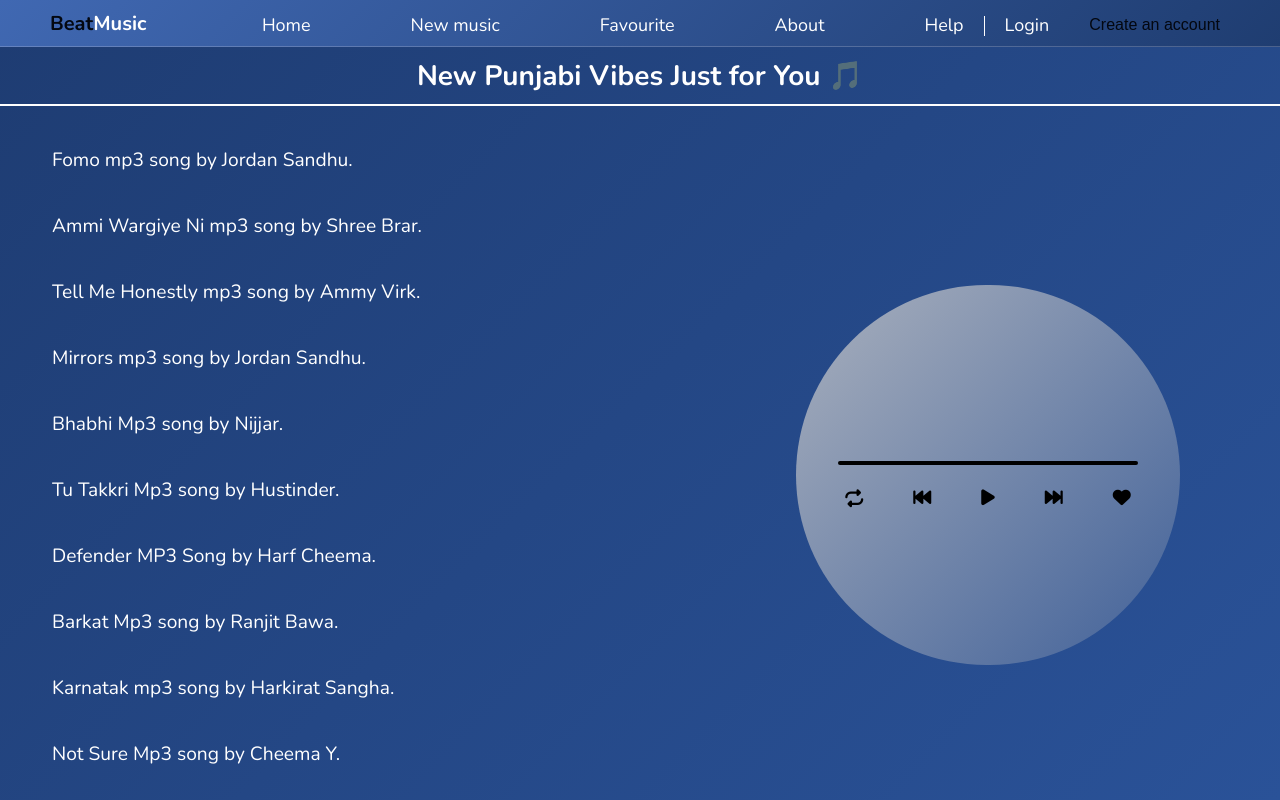
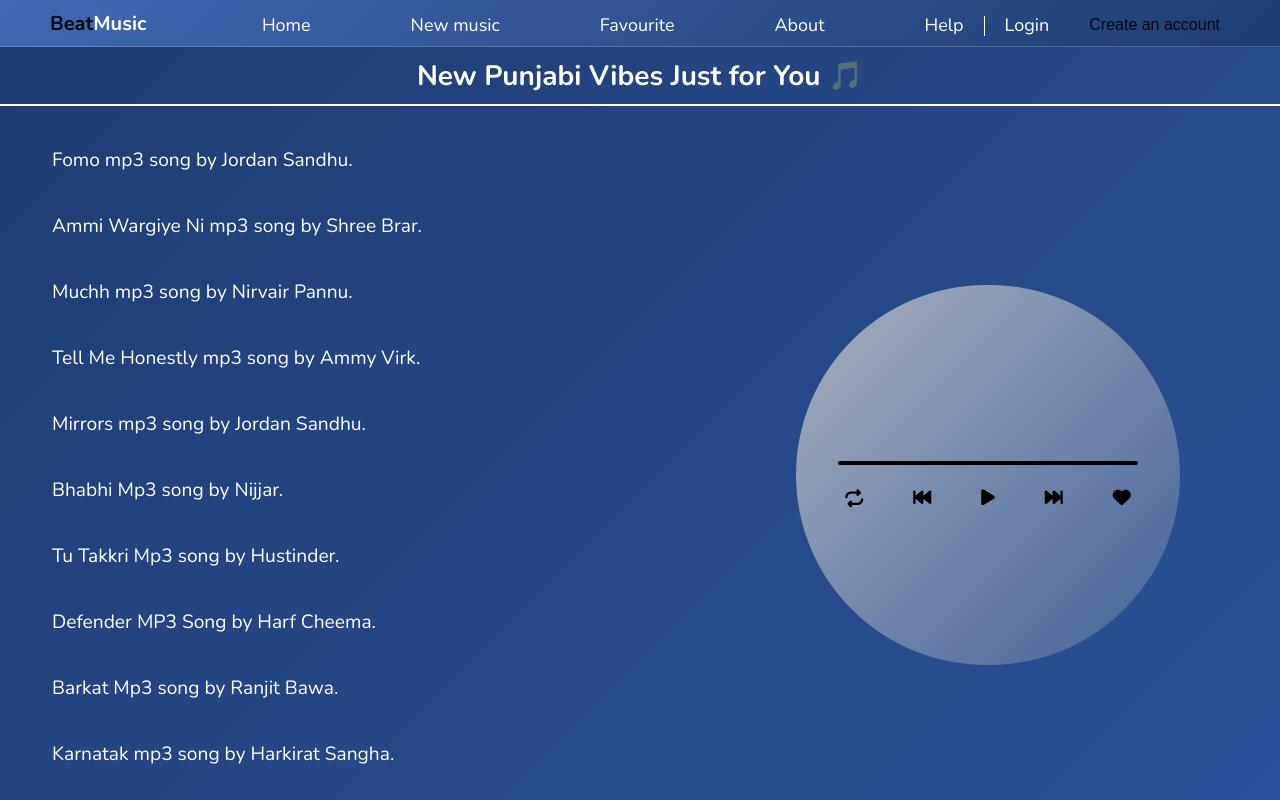
Before and after one commit to dhimanjashan/BeatMusic-Frontend, a React (Create React App) app: page /newmusic in a window 1280 px wide. Shown: the top 800 px of the page. Built offline with nearby package versions, Linux system fonts and the light colour scheme.

Commit message:
Work Done

```diff
--- a/src/components/Newmusic.js
+++ b/src/components/Newmusic.js
@@ -33,6 +33,10 @@ const Newmusic = ({ isNavOpen }) => {
     {
       id: "Ammi_Wargiye_Ni_-_Shree_Brar_rq59b9",
       title: "Ammi Wargiye Ni mp3 song by Shree Brar.",
+    },
+    {
+      id: "Muchh_-_Nirvair_Pannu_wfh2ov",
+      title: "Muchh mp3 song by Nirvair Pannu.",
     },
     {
       id: "Tell_Me_Honestly_-_Ammy_Virk_qhwo2e",
```
